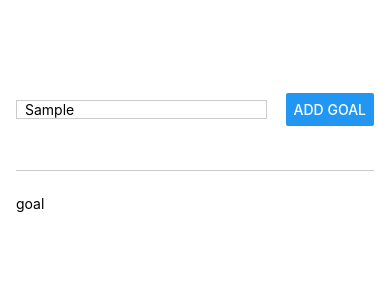
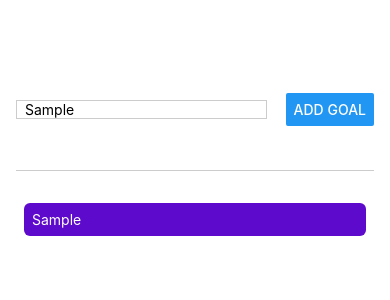
Before and after one commit to marcoguidara/udemy-react-native-the-pratical-guide-2022, a React Native app in the folder 001-module-1/: screen / in a window 390 px wide. Both pictures are taken after typing "Sample" into the empty fields and a click on the button "ADD GOAL". Shown: the top 300 px of the page. Built offline with nearby package versions, Linux system fonts and the light colour scheme.

Commit message:
Lesson 24

```diff
--- a/001-module-1/App.js
+++ b/001-module-1/App.js
@@ -1,6 +1,14 @@
 import { StatusBar } from "expo-status-bar";
-import { StyleSheet, Text, View, Button, TextInput } from "react-native";
+import {
+  StyleSheet,
+  Text,
+  View,
+  Button,
+  TextInput,
+  ScrollView,
+} from "react-native";
 import { useState } from "react";
+import { color } from "react-native/Libraries/Components/View/ReactNativeStyleAttributes";
 
 export default function App() {
   const [enteredGoalText, setEnteredGoalText] = useState("");
@@ -27,8 +35,15 @@
         />
         <Button title="Add Goal" onPress={addGoalHandler} />
       </View>
+
       <View style={styles.goalsContainer}>
-        { courseGoals.map(goal => <Text key={goal}>goal</Text>)}
+        <ScrollView>
+          {courseGoals.map((goal) => (
+            <View style={styles.goalItem} key={goal}>
+              <Text style={styles.goalText}>{goal}</Text>
+            </View>
+          ))}
+        </ScrollView>
       </View>
     </View>
   );
@@ -59,4 +74,13 @@
   goalsContainer: {
     flex: 5,
   },
+  goalItem: {
+    margin: 8,
+    padding: 8,
+    borderRadius: 6,
+    backgroundColor: "#5e0acc",
+  },
+  goalText: {
+    color: "white",
+  },
 });
```
